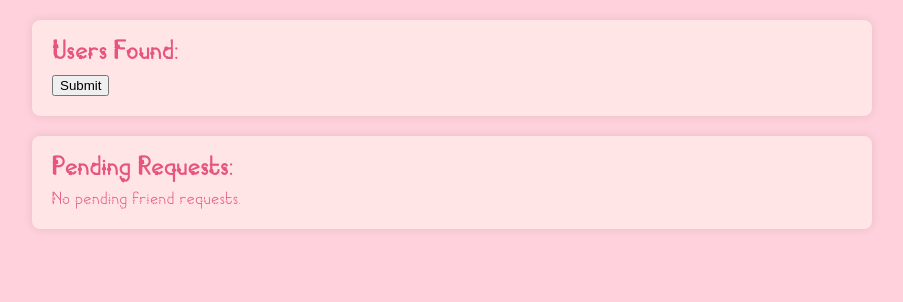
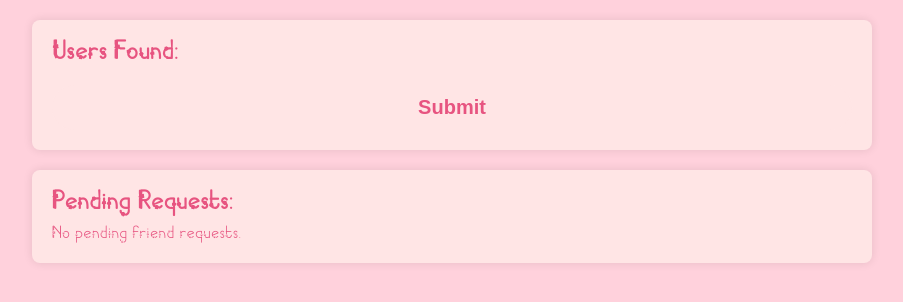
Before and after one commit to jaguan2/PurrfectPath, a Flask app: page /friend in a window 1280 px wide. Shown: the part 82-384 px from the top of the page, without its empty margins (188-1091 px from the left). Run offline with Flask 3, Linux system fonts and the light colour scheme; the visitor is signed in with stand-in values (Sample User, id 1); data comes from the database, SQL or seed files in the repository; data that the repository does not hold is empty.

Commit message:
decorate add user button

```diff
--- a/website/static/friend.css
+++ b/website/static/friend.css
@@ -125,14 +125,15 @@ table, th, td {
     text-align: center;
 }
 
-/*
 .button {
     width: 100%;
     height: 45px;
+    margin-top: 10px;
 
     background: #FFE5E5;
     border: none;
     outline: none;
+    border-radius: 50px;
     box-shadow: 0 0 10px rgba(0,0,0,-1);
     cursor: pointer;
 
@@ -141,7 +142,6 @@ table, th, td {
     font-size: 20px;
     font-weight: 800;
 }
-*/
 
 .button:hover {
     background-color: #e6a4b4;
```
